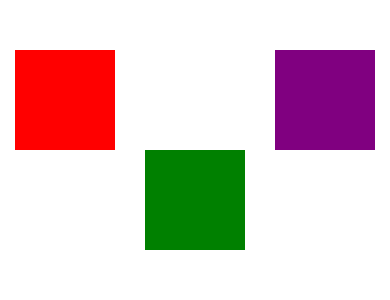
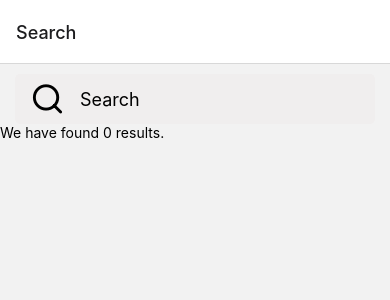
Before and after one commit to bluzeey/restaurant-search-app, a React Native app: screen /Search in a window 390 px wide. Shown: the top 300 px of the page. Built offline with nearby package versions, Linux system fonts and the light colour scheme.

Commit message:
Adding changes
env variables to be added

```diff
--- a/App.js
+++ b/App.js
@@ -1,18 +1,20 @@
-import { StatusBar } from 'expo-status-bar';
-import { StyleSheet, Text, View } from 'react-native';
-import ViewScreen from './Screens/ViewScreen';
+import * as React from 'react';
+import { View, Text } from 'react-native';
+import { NavigationContainer } from '@react-navigation/native';
+import { createNativeStackNavigator } from '@react-navigation/native-stack';
+import SearchScreen from './Screens/SearchScreen';
 
-export default function App() {
+
+const Stack = createNativeStackNavigator();
+
+function App() {
   return (
-    <ViewScreen/>
+    <NavigationContainer>
+      <Stack.Navigator>
+        <Stack.Screen name="Search" component={SearchScreen} />
+      </Stack.Navigator>
+    </NavigationContainer>
   );
 }
 
-const styles = StyleSheet.create({
-  container: {
-    flex: 1,
-    backgroundColor: '#fff',
-    alignItems: 'center',
-    justifyContent: 'center',
-  },
-});
+export default App;
--- /dev/null
+++ b/Screens/SearchScreen.js
@@ -0,0 +1,41 @@
+import { View, Text } from 'react-native'
+import React,{useState,useEffect} from 'react'
+import SearchBar from '../components/SearchBar'
+import yelp from '../api/yelp'
+
+const SearchScreen = () => {
+  const [term, setTerm]=useState()
+  const [results, setResults]=useState([])
+  const [errorMsg, setErrorMsg]=useState('')
+
+  const searchApi=async()=>{
+    try {
+      const response=await yelp.get('/search',{
+        params:{
+          limit:50,
+          term,
+          location:'san jose'
+        }
+      })
+      setResults(response.data.businesses)
+    } catch (error) {
+      setErrorMsg('Something went wrong')
+    }
+  }
+
+  return (
+    <View>
+      <SearchBar
+      term={term}
+      setTerm={setTerm}
+      onTermChange={(newTerm)=>setTerm(newTerm)}
+      onTermSubmit={searchApi} />
+      {errorMsg && <Text>{errorMsg}</Text>}
+      <Text>We have found {results.length} results.</Text>
+    </View>
+  )
+}
+
+
+
+export default SearchScreen
--- /dev/null
+++ b/api/yelp.js
@@ -0,0 +1,8 @@
+import axios from 'axios';
+
+export default axios.create({
+    baseURL:'https://api.yelp.com/v3/businesses',
+    headers:{
+        Authorization: 'Bearer Ox1dPyMFowdC1KnQxkg5khZeHnh2CEFUatNpYxFFTcppxtOeJhcBe3QzvCUyl3vDsE_ToYeaIJgnv142pnstFlAeSs6CQ6qIv7vS9tmzPzJhNhgnSFIlgE0AdCmzYnYx'
+    }
+})
--- /dev/null
+++ b/components/SearchBar.js
@@ -0,0 +1,42 @@
+import { StyleSheet, TextInput, View } from 'react-native'
+import React,{useState} from 'react'
+import Feather from '@expo/vector-icons/Feather'
+
+const SearchBar = ({term,onTermSubmit,onTermChange}) => {
+
+  return (
+    <View style={styles.background}>
+        <Feather name="search" size={30} style={styles.iconStyle}/>
+        <TextInput
+        style={styles.input}
+        placeholder='Search'
+        value={term}
+        onChangeText={onTermChange}
+        autoCapitalize="none"
+        autoCorrect={false}
+        onEndEditing={onTermSubmit}/>
+    </View>
+  )
+}
+
+export default SearchBar
+
+const styles = StyleSheet.create({
+    background:{
+        marginTop:10,
+        backgroundColor: '#F0EEEE',
+        height:50,
+        borderRadius:5,
+        marginHorizontal:15,
+        flexDirection: 'row'
+    },
+    input:{
+        flex:1,
+        fontSize:18
+    },
+    iconStyle:{
+       fontSize:35,
+       alignSelf:'center',
+       marginHorizontal:15
+    }
+})
```
Also changed, not shown: package.json (+6 -1 lines), 1 other file (tests, documents, lock files or other folders).
